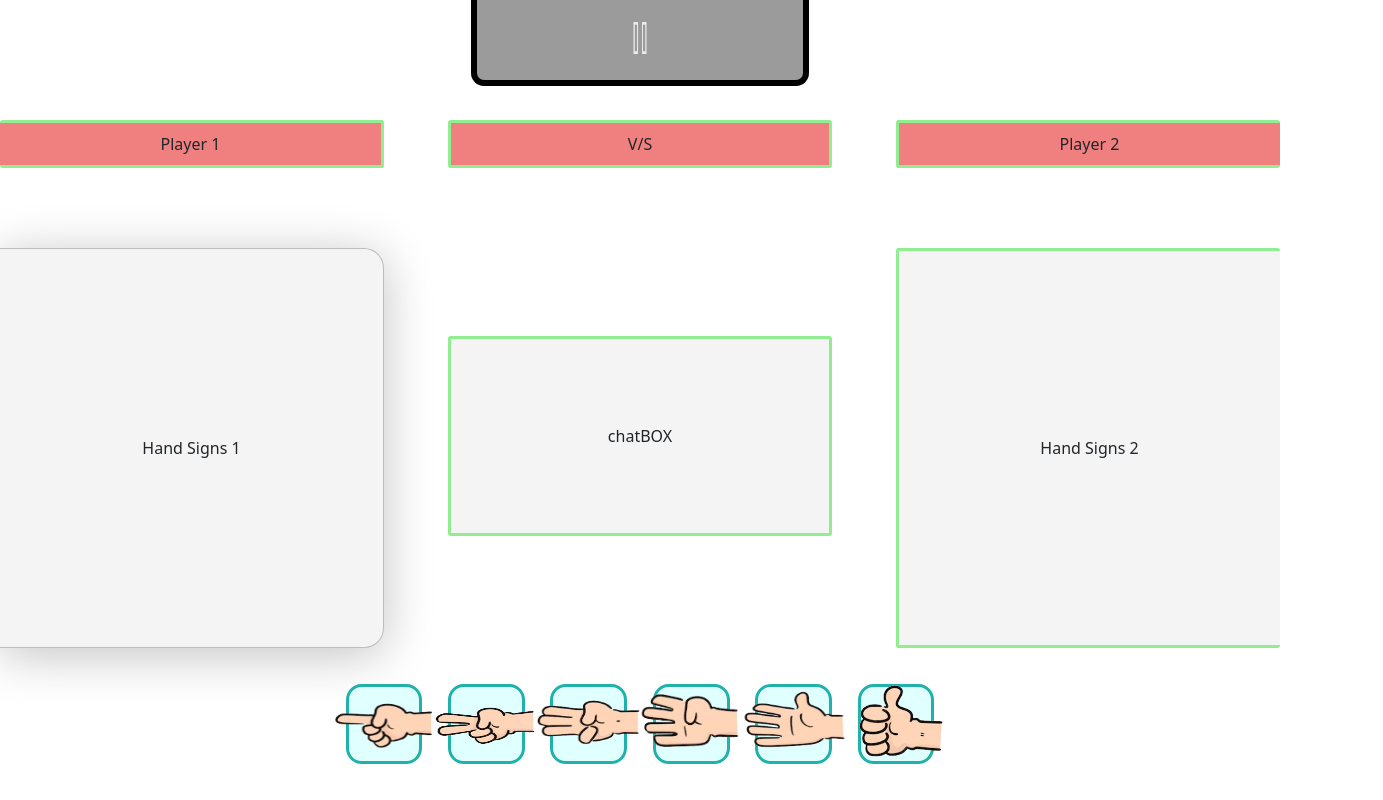
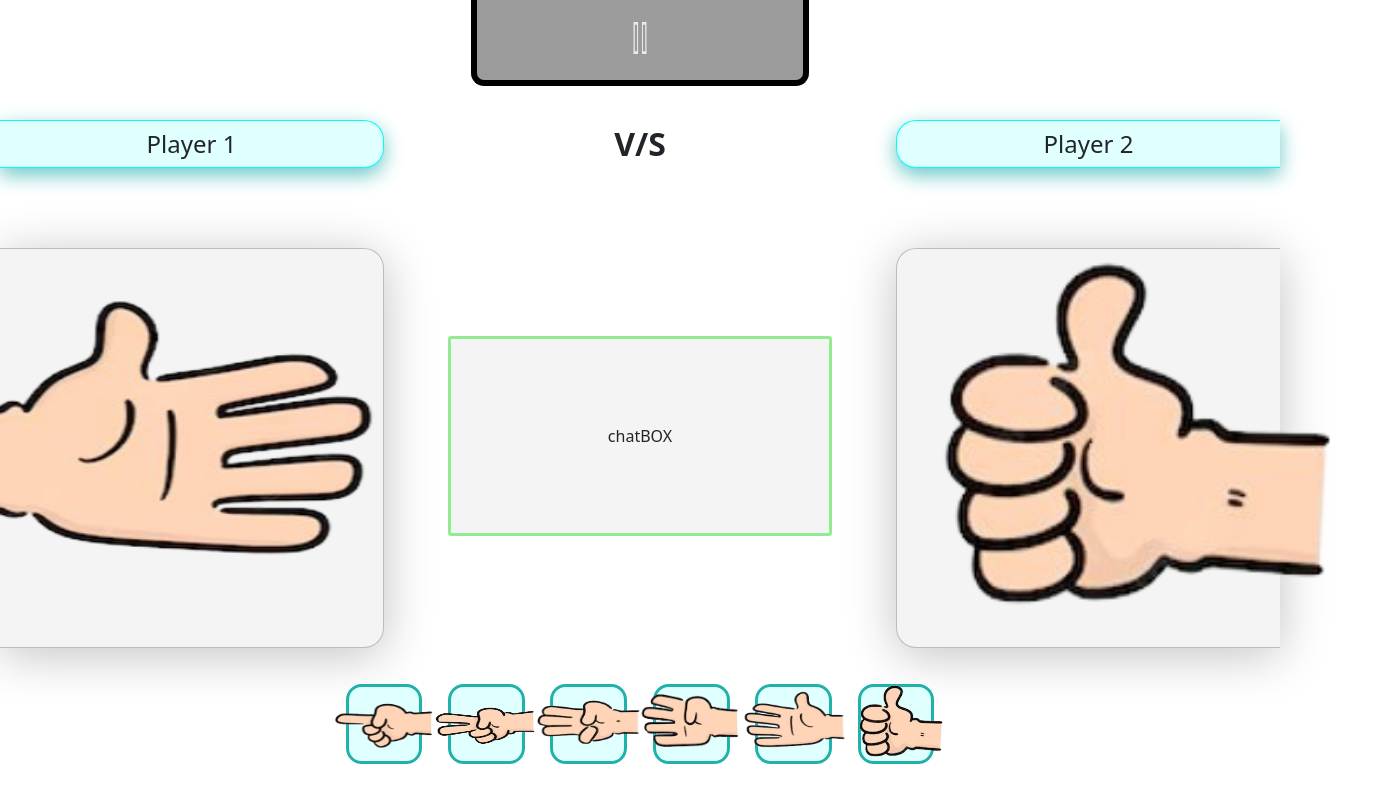
Before and after one commit to Hisoka-01/Hand_Cricket, a plain HTML site: page Frontend/index.html in a window 1280 px wide. Shown: the whole page, 1383 px wide, since content can reach past the window. Drawn offline with nearby package versions, Linux system fonts and the light colour scheme; a web font is replaced by a local one.

Commit message:
Add files via upload

```diff
--- a/Frontend/index.html
+++ b/Frontend/index.html
@@ -15,16 +15,16 @@
 
     <!-- Player Names And Scores -->
     <div class="playername container text-center">
-        <div class="items score border-start-0">Player 1</div>
-        <div class="items score">V/S</div>
-        <div class="items score border-end-0">Player 2</div>
+        <div class="items score player1 border-start-0">Player 1</div>
+        <div class="items score versus">V/S</div>
+        <div class="items score player2 border-end-0">Player 2</div>
     </div>
 
     <!-- Player Hand Signs -->
     <div class="handsigns container text-center">
-        <div class="items signs handSigns1 border-start-0">Hand Signs 1</div>
+        <div class="items signs handSigns1 border-start-0"><img src="five.png" alt="Five"></div>
         <div class="items signs chatBOX">chatBOX</div>
-        <div class="items signs handSigns2 border-end-0">Hand Signs 2</div>
+        <div class="items signs handSigns2 border-end-0"><img src="six.png" alt="Six"></div>
     </div>
 
     <!-- Input Area -->
--- a/Frontend/style.css
+++ b/Frontend/style.css
@@ -24,6 +24,8 @@
 * {
     margin: 0;
     padding: 0;
+    /* background-image: url('bg1V1.jpg'); */
+    /* background: lightsalmon; */
 }
 
 /* Pause Button */
@@ -69,6 +71,32 @@
     justify-content: center;
     align-items: center;
     height: 6vh;
+    font-family: "Potta One", system-ui;
+    font-size: 1.5rem;
+    font-weight: 400;
+}
+
+.player1 {
+    border-radius: 0px 20px 20px 0px;
+    border: 1px solid cyan;
+    background: lightcyan;
+    box-shadow: 0px 7px 20px 0px #67c7c7;
+}
+
+.player2 {
+    border-radius: 20px 0px 0px 20px;
+    border: 1px solid cyan;
+    background: lightcyan;
+    box-shadow: 0px 7px 20px 0px #67c7c7;
+}
+
+.versus {
+    border: 0px;
+    background: white;
+    font-family: "Potta One", system-ui;
+    font-size: 2rem;
+    font-weight: 600;
+
 }
 
 /* HandSigns Space */
@@ -95,6 +123,25 @@
     border: 1px solid #bdbdbd;
     box-shadow: 0px 7px 50px 0px #c2c2c2;
     border-radius: 0px 20px 20px 0px;
+}
+
+.handSigns1 img {
+    transform: rotateY(180deg) rotateZ(-90deg);
+    height: 60vh;
+    width: 25vw;
+    margin-left: -5vw;
+}
+
+.handSigns2 {
+    border: 1px solid #bdbdbd;
+    box-shadow: 0px 7px 50px 0px #c2c2c2;
+    border-radius: 20px 0px 0px 20px;
+}
+
+.handSigns2 img {
+    height: 62vh;
+    width: 42vw;
+    margin-right: -4vw;
 }
 
 .chatBOX {
```
Also changed, not shown: Frontend/bg1V1.jpg (added).
